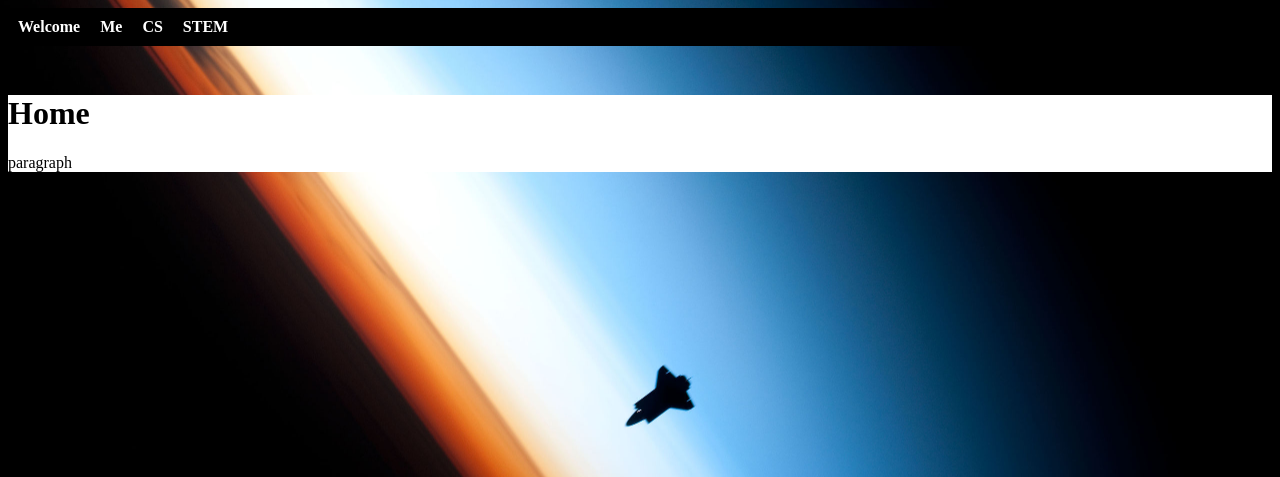
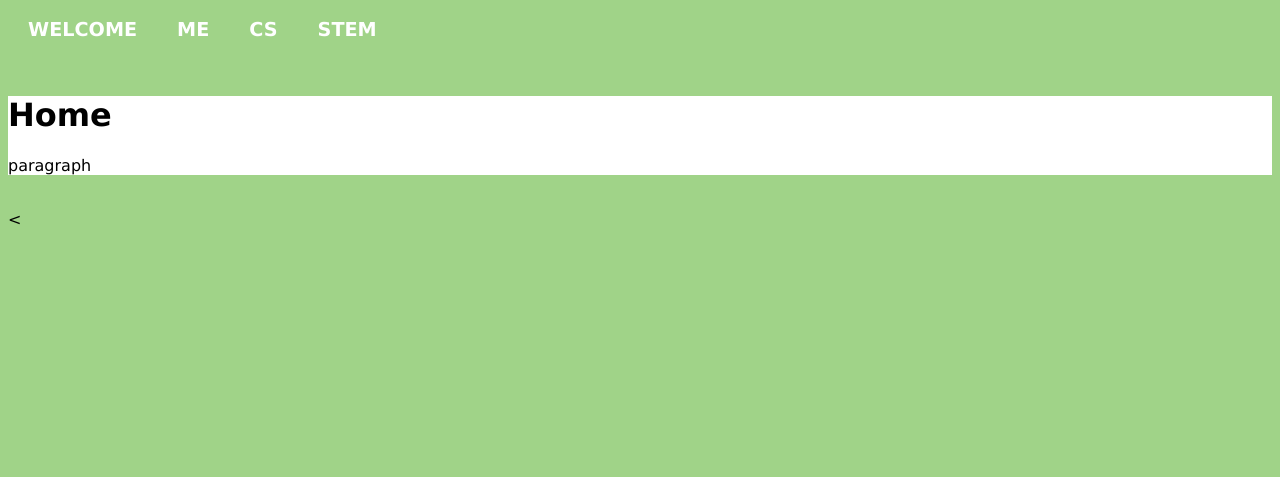
Before and after one commit to dajinchu/ottodog.github.io, a PHP site: page / in a window 1280 px wide. Shown: the top 477 px of the page. Run offline with PHP 8.4, Linux system fonts and the light colour scheme.

Commit message:
Beginning minimal design inspired by codeday site.

```diff
--- a/WebContent/index.html
+++ b/WebContent/index.html
@@ -8,8 +8,8 @@
 <body >
 	<div id="nav">
 	<ul>
-  		<li><a href="default.asp">Welcome</a></li>
-  		<li><a href="news.asp">Me</a></li>
+  		<li><a href="default.asp">WELCOME</a></li>
+  		<li><a href="news.asp">ME</a></li>
   		<li><a href="contact.asp">CS</a></li>
   		<li><a href="about.asp">STEM</a></li>
 	</ul>
--- a/WebContent/main.css
+++ b/WebContent/main.css
@@ -1,11 +1,11 @@
 @CHARSET "ISO-8859-1";
 html {
-  background: url(images/endeavour.jpg) no-repeat center center fixed;
-  -webkit-background-size: cover;
-  -moz-background-size: cover;
-  -o-background-size: cover;
-  background-size: cover;
+    background-color: #A0D388;
 }
+body{
+	font-family: Veranda, Geneva, sans-serif;
+}
+
 .headerdiv{
 	color: black;
 	background-color: white;
@@ -16,7 +16,6 @@
     margin-bottom: 10px;
     width: 100%;
     text-align: center;
-    background-color: #000000;
     height:38px;
 }
 #nav ul{
@@ -30,11 +29,13 @@
 	display:
 }
 #nav li a {
+	margin-left: 10px;
+	margin-right: 10px;
 	padding: 10px;
     text-decoration: none;
     font-weight: bold;
+    font-size: 1.2em;
     color: #FFFFFF;
-  background-color: #000000;
     float: left
 }
 #nav li a:hover {
```
Lines whose indentation alone changed are shown as unchanged.
